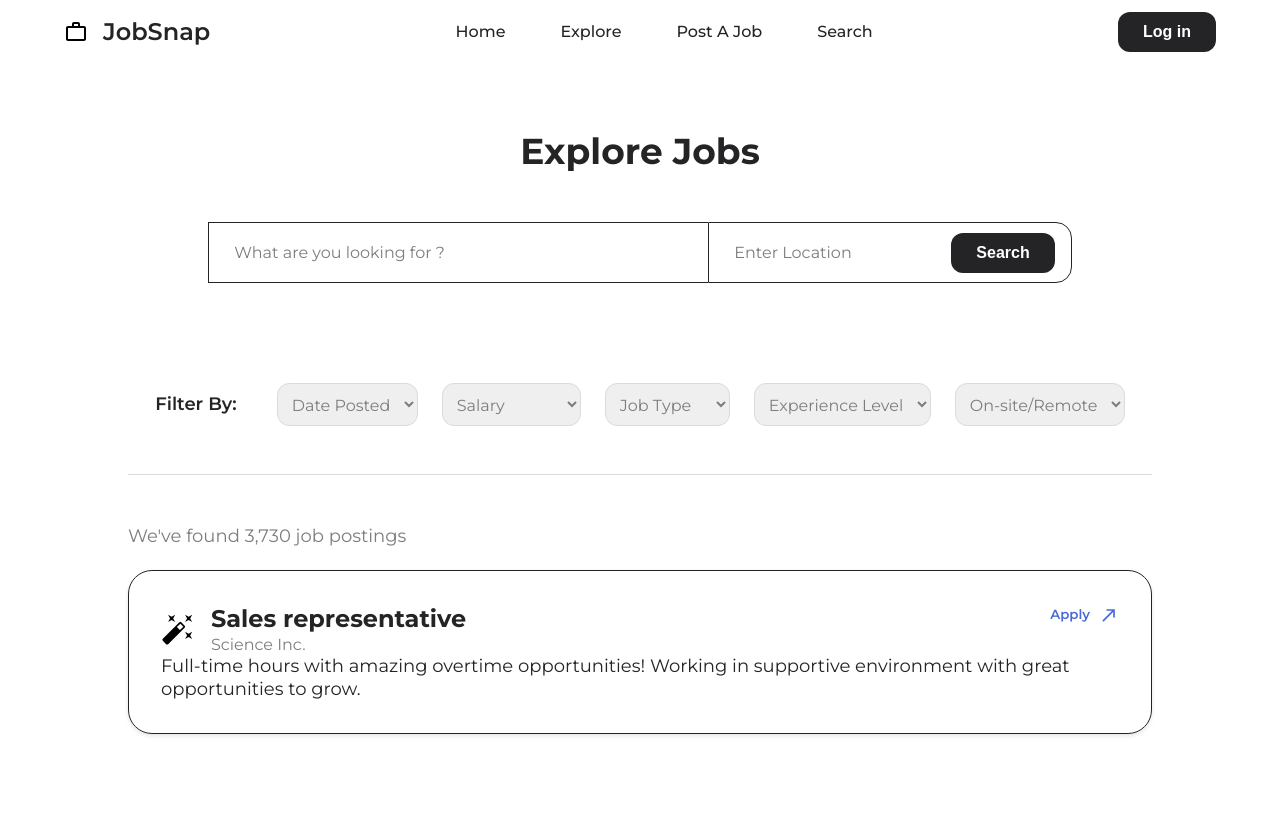
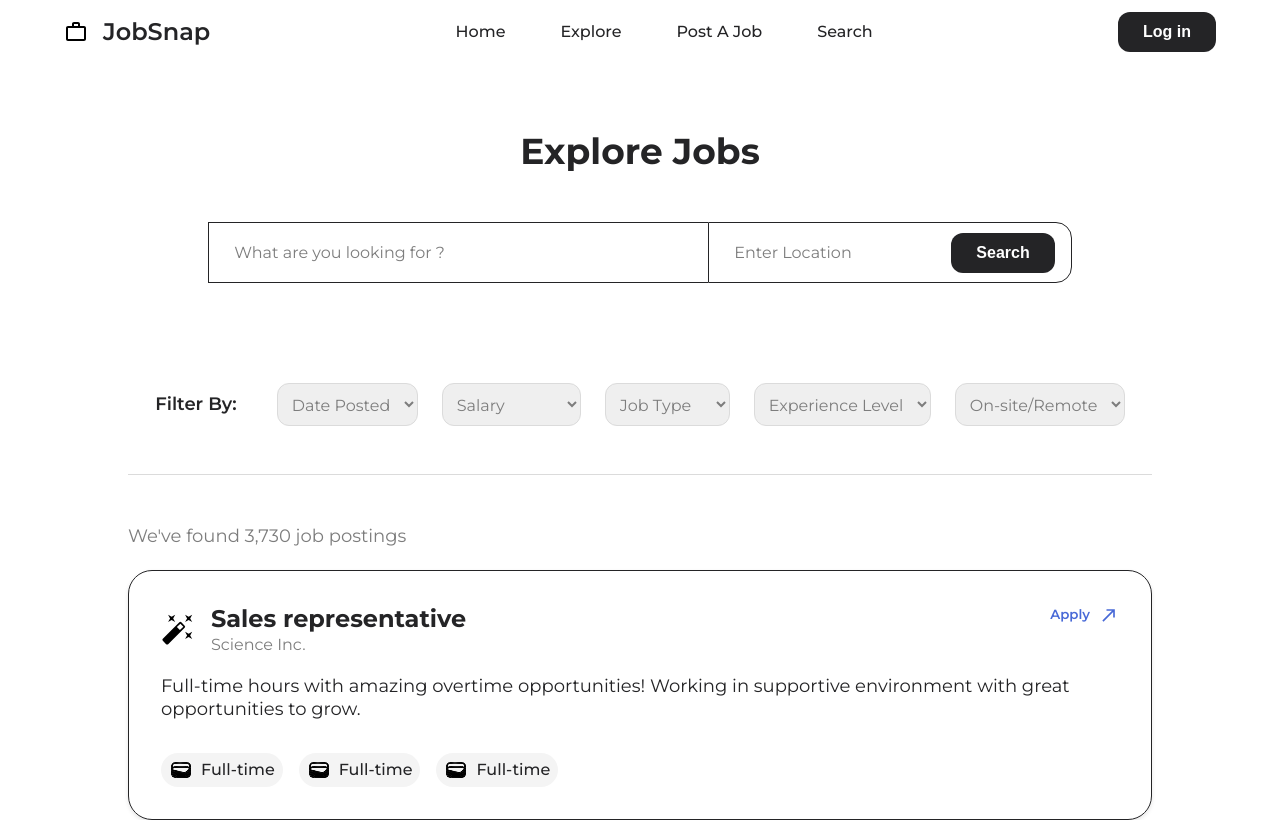
Before and after one commit to Furkan-Ozdemir/jobFinder, a React (Vite) app: page /explore in a window 1280 px wide. Built offline with nearby package versions, Linux system fonts and the light colour scheme.

Commit message:
Add JobTag component to JobCard; implement tag display and styles

```diff
--- a/src/components/JobCard/JobCard.tsx
+++ b/src/components/JobCard/JobCard.tsx
@@ -1,4 +1,6 @@
+import JobTag from "../JobTag/JobTag";
 import "./index.scss";
+import Wallet from "/assets/images/Wallet.png";
 
 export default function JobCard() {
   return (
@@ -37,7 +39,12 @@ export default function JobCard() {
           Full-time hours with amazing overtime opportunities! Working in
           supportive environment with great opportunities to grow.
         </div>
-        <div className="job-card__lower__tags"></div>
+        <div className="job-card__lower__tags">
+          {/* // TODO taglar backendden gelecek */}
+          <JobTag text="Full-time" icon={Wallet} />
+          <JobTag text="Full-time" icon={Wallet} />
+          <JobTag text="Full-time" icon={Wallet} />
+        </div>
       </div>
     </div>
   );
--- a/src/components/JobCard/index.scss
+++ b/src/components/JobCard/index.scss
@@ -1,4 +1,7 @@
 .job-card {
+  display: flex;
+  flex-direction: column;
+  gap: 2rem;
   border-radius: 2.4rem;
   border: 0.1rem solid var(--black);
   box-shadow: 0 0.2rem 0.4rem rgba(0, 0, 0, 0.1);
@@ -46,10 +49,19 @@
   }
 
   &__lower {
+    display: flex;
+    flex-direction: column;
+    gap: 3.2rem;
+
     &__description {
       font-size: 1.8rem;
       line-height: 2.3rem;
       color: var(--black);
     }
+
+    &__tags {
+      display: flex;
+      gap: 1.6rem;
+    }
   }
 }
--- /dev/null
+++ b/src/components/JobTag/JobTag.tsx
@@ -0,0 +1,17 @@
+import "./index.scss";
+
+interface Props {
+  text: string;
+  icon: string;
+}
+
+export default function JobTag(props: Props) {
+  //TODO text ve iconlar backendden gelecek
+  const { text, icon } = props;
+  return (
+    <div className="job-tag">
+      <img src={icon} alt="tag-icon" className="job-tag__icon" />
+      <div className="job-tag__text">{text}</div>
+    </div>
+  );
+}
--- /dev/null
+++ b/src/components/JobTag/index.scss
@@ -0,0 +1,19 @@
+.job-tag {
+  display: flex;
+  justify-content: center;
+  align-items: center;
+  cursor: pointer;
+  gap: 0.8rem;
+  color: var(--black);
+  border-radius: 10rem;
+  background-color: var(--light-gray);
+
+  padding: 0.5rem 0.8rem;
+  outline: none;
+
+  &__text {
+    line-height: 2rem;
+    font-size: 1.6rem;
+    font-weight: 500;
+  }
+}
```
